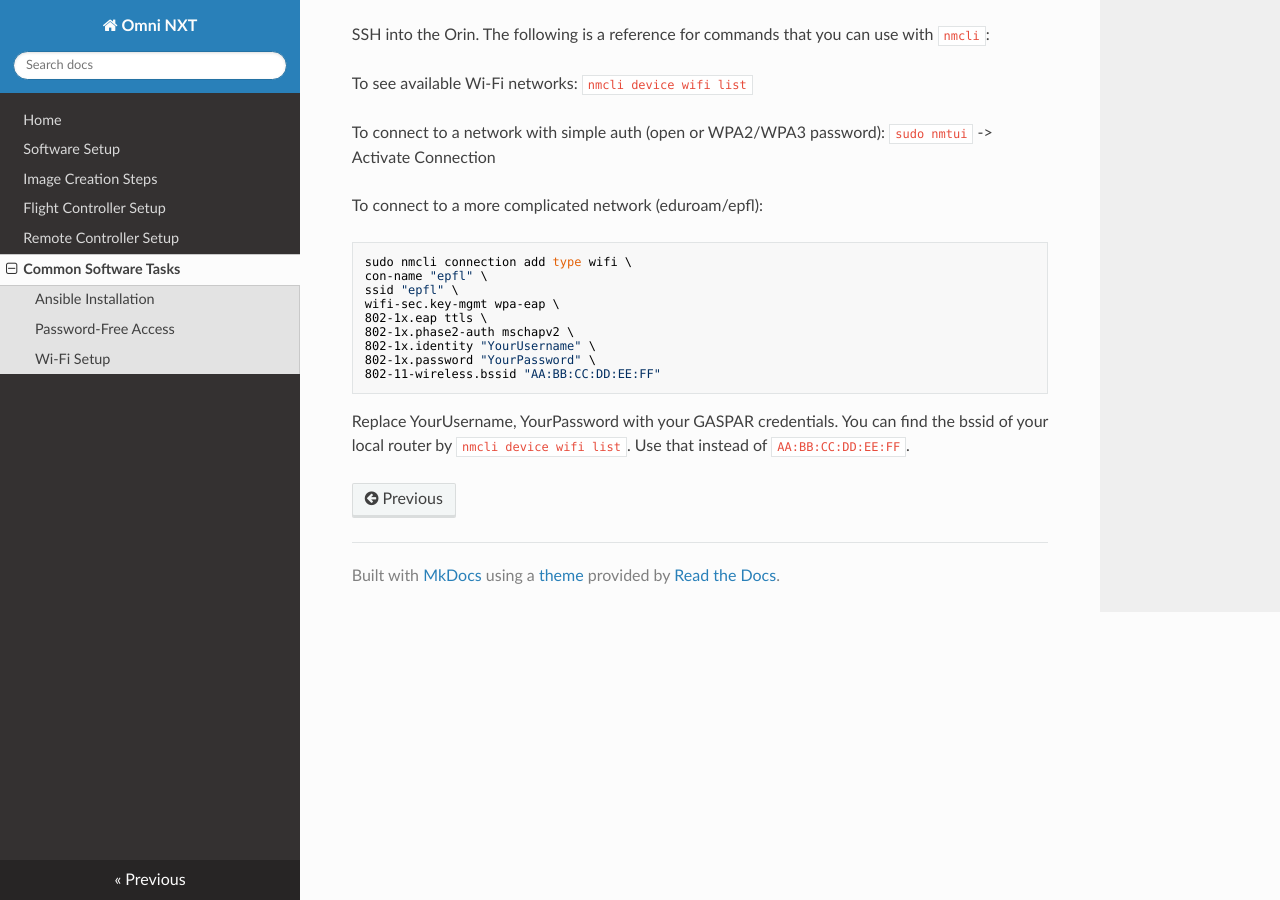
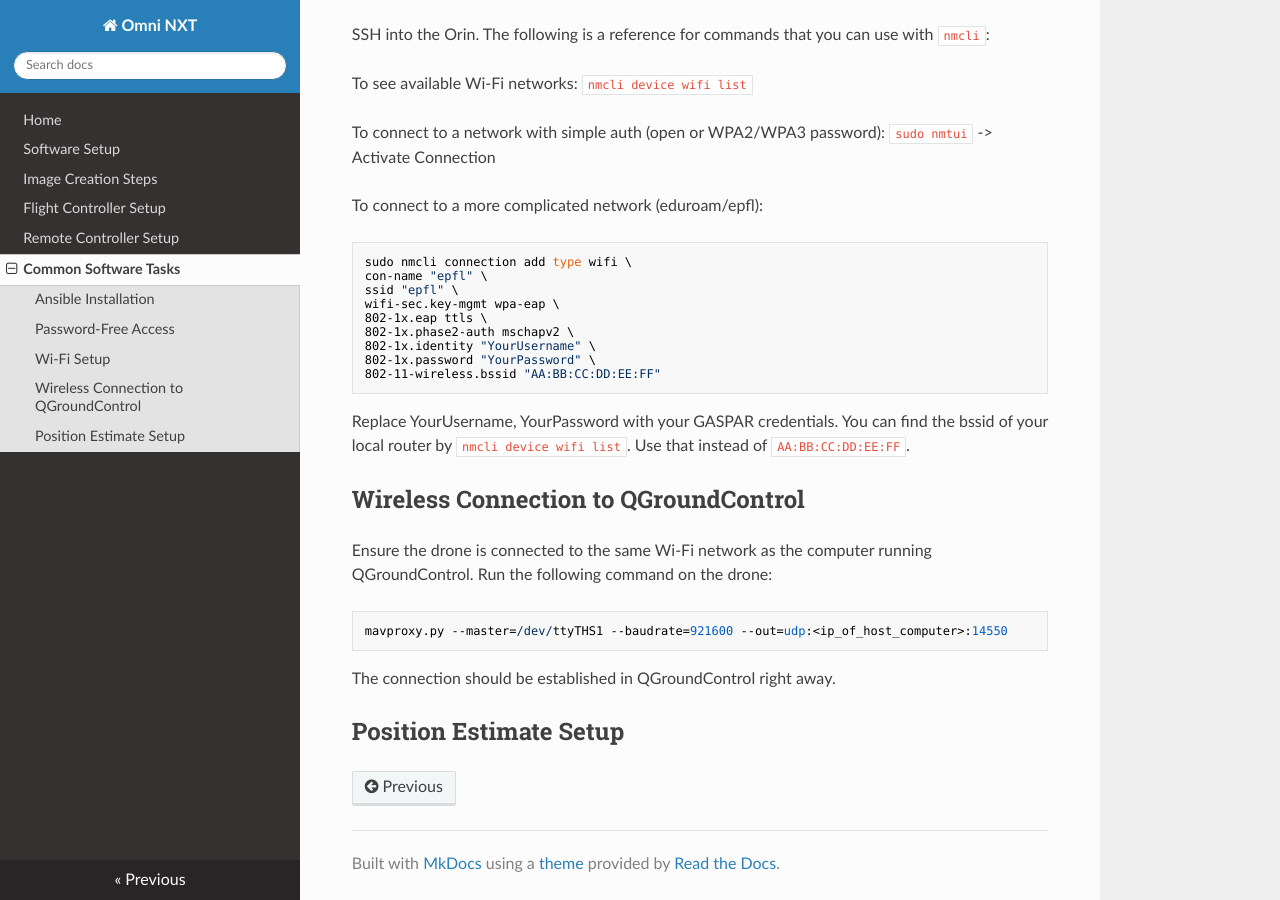
Before and after one commit to lis-epfl/swarm-nxt, an MkDocs documentation site: the page built from docs/software-common-tasks.md, in a window 1280 px wide and 900 px high, scrolled down 611 px. Built offline with MkDocs 1.6.1, drawn with Linux system fonts in a browser that asks for light colours; nearby versions of some CDN libraries.

Commit message:
ros ansible updates

````diff
--- a/docs/software-common-tasks.md
+++ b/docs/software-common-tasks.md
@@ -38,3 +38,16 @@
 ```
 
 Replace YourUsername, YourPassword with your GASPAR credentials. You can find the bssid of your local router by `nmcli device wifi list`. Use that instead of `AA:BB:CC:DD:EE:FF`.
+
+## Wireless Connection to QGroundControl
+
+Ensure the drone is connected to the same Wi-Fi network as the computer running QGroundControl. Run the following command on the drone:
+
+```
+mavproxy.py --master=/dev/ttyTHS1 --baudrate=921600 --out=udp:<ip_of_host_computer>:14550
+```
+
+The connection should be established in QGroundControl right away.
+
+
+## Position Estimate Setup
````
Also changed, not shown: docs/nxt-setup.md (+20 -8 lines), 5 other files.
